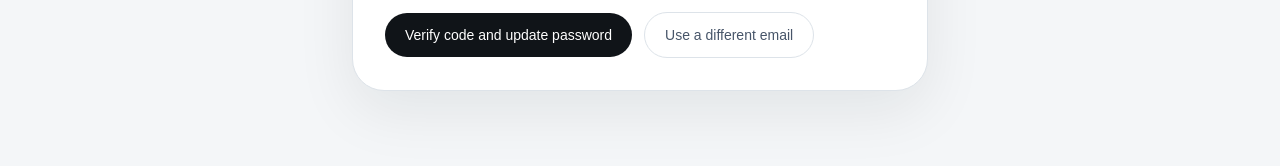
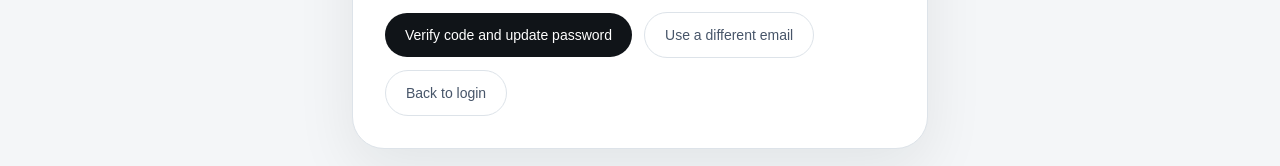
Before and after one commit to Zeph-cmd/smart-jotter, a Next.js app in the folder frontend/: page /forgot-password in a window 1280 px wide. Both pictures are taken after typing "name@example.com" into the empty fields and a click on the button "Send recovery code". Shown: the part 611-777 px from the top of the page. Built offline with nearby package versions, Linux system fonts and the light colour scheme; no server answers.

Commit message:
Add back-to-login option in OTP recovery step

```diff
--- a/frontend/app/forgot-password/page.tsx
+++ b/frontend/app/forgot-password/page.tsx
@@ -264,6 +264,12 @@ export default function ForgotPasswordPage() {
                 >
                   Use a different email
                 </button>
+                <Link
+                  href="/"
+                  className="inline-flex items-center justify-center rounded-full border border-line px-5 py-3 text-sm font-medium text-slate-600 transition hover:bg-slate-50 dark:text-slate-300 dark:hover:bg-slate-800"
+                >
+                  Back to login
+                </Link>
               </div>
             </form>
           )}
```
